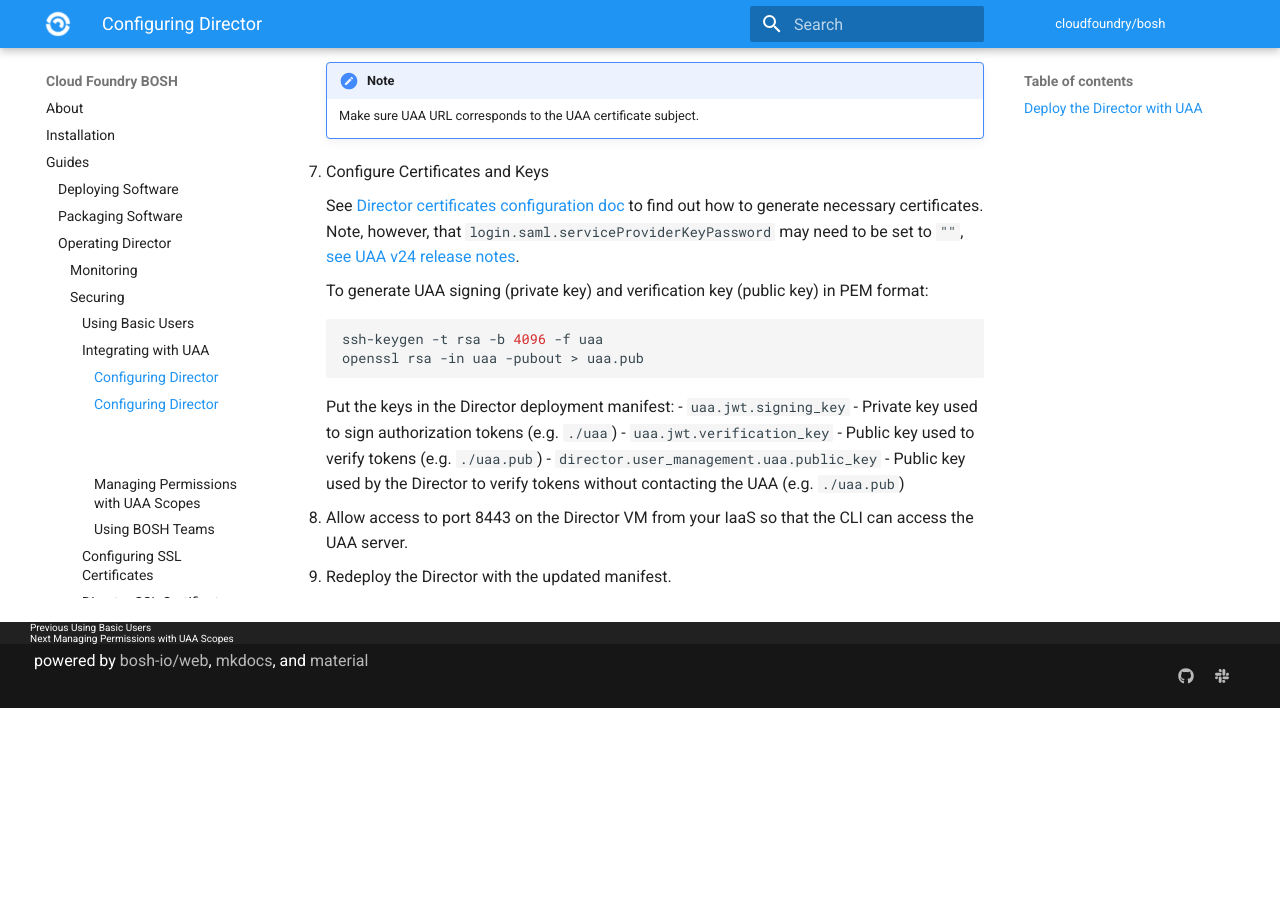
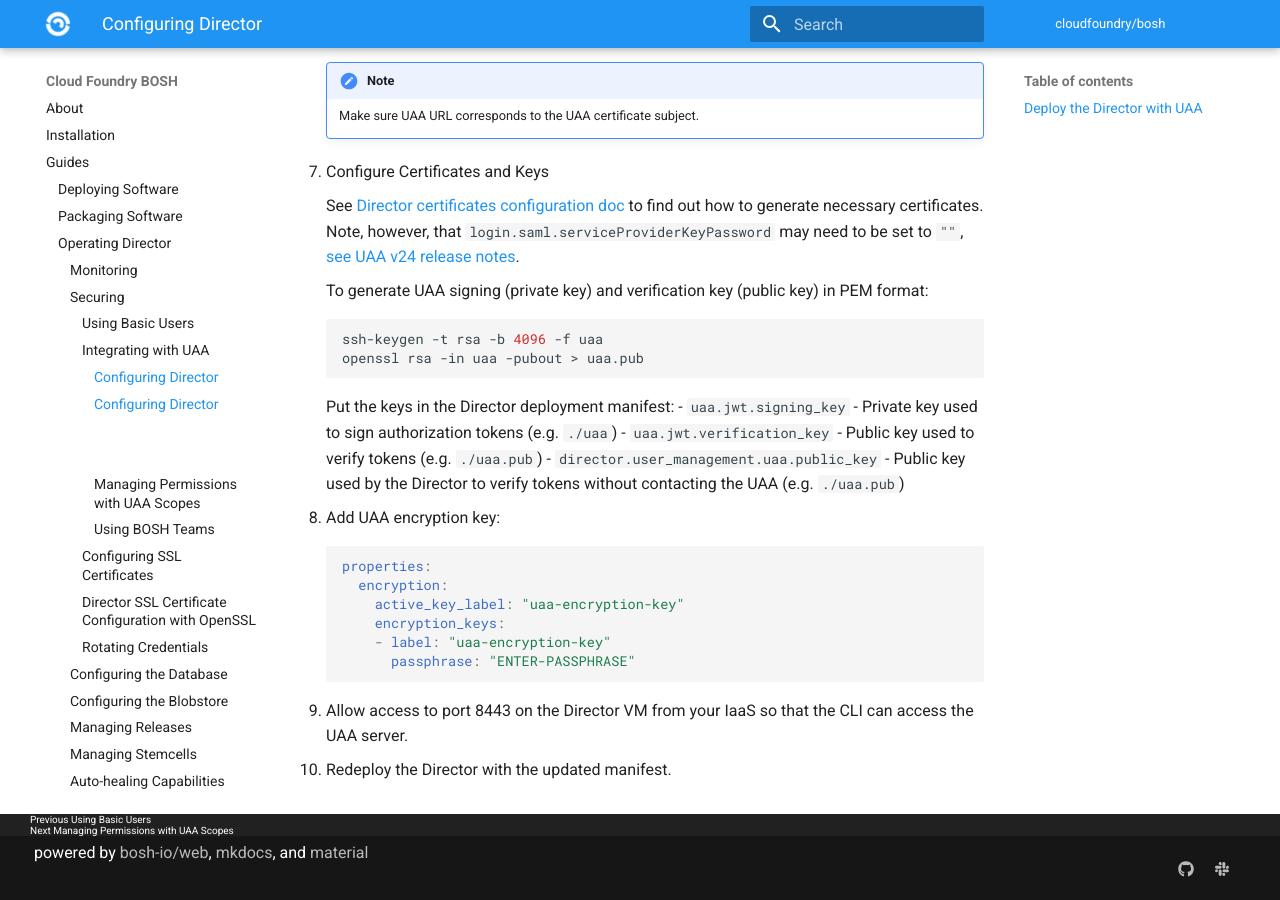
Before and after one commit to cloudfoundry/docs-bosh, an MkDocs documentation site: the page built from content/director-users-uaa.md, in a window 1280 px wide and 900 px high, scrolled down 2900 px. Built offline with MkDocs 1.6.1 and Material for MkDocs 9.7.7, drawn with Linux system fonts in a browser that asks for light colours; old or Windows-style settings are respelled for this version of MkDocs; before the commit the page ends 3608 px from its top, so only the background shows below that.

Commit message:
add encryption key property to example

````diff
--- a/content/director-users-uaa.md
+++ b/content/director-users-uaa.md
@@ -150,6 +150,17 @@ In this configuration the Director is configured to delegate user management to
     - `director.user_management.uaa.public_key`
         - Public key used by the Director to verify tokens without contacting the UAA (e.g. `./uaa.pub`)
 
+1. Add UAA encryption key:
+
+    ```yaml
+    properties:
+      encryption:
+        active_key_label: "uaa-encryption-key"
+        encryption_keys:
+        - label: "uaa-encryption-key"
+          passphrase: "ENTER-PASSPHRASE"
+    ```
+
 1. Allow access to port 8443 on the Director VM from your IaaS so that the CLI can access the UAA server.
 
 1. Redeploy the Director with the updated manifest.
````
